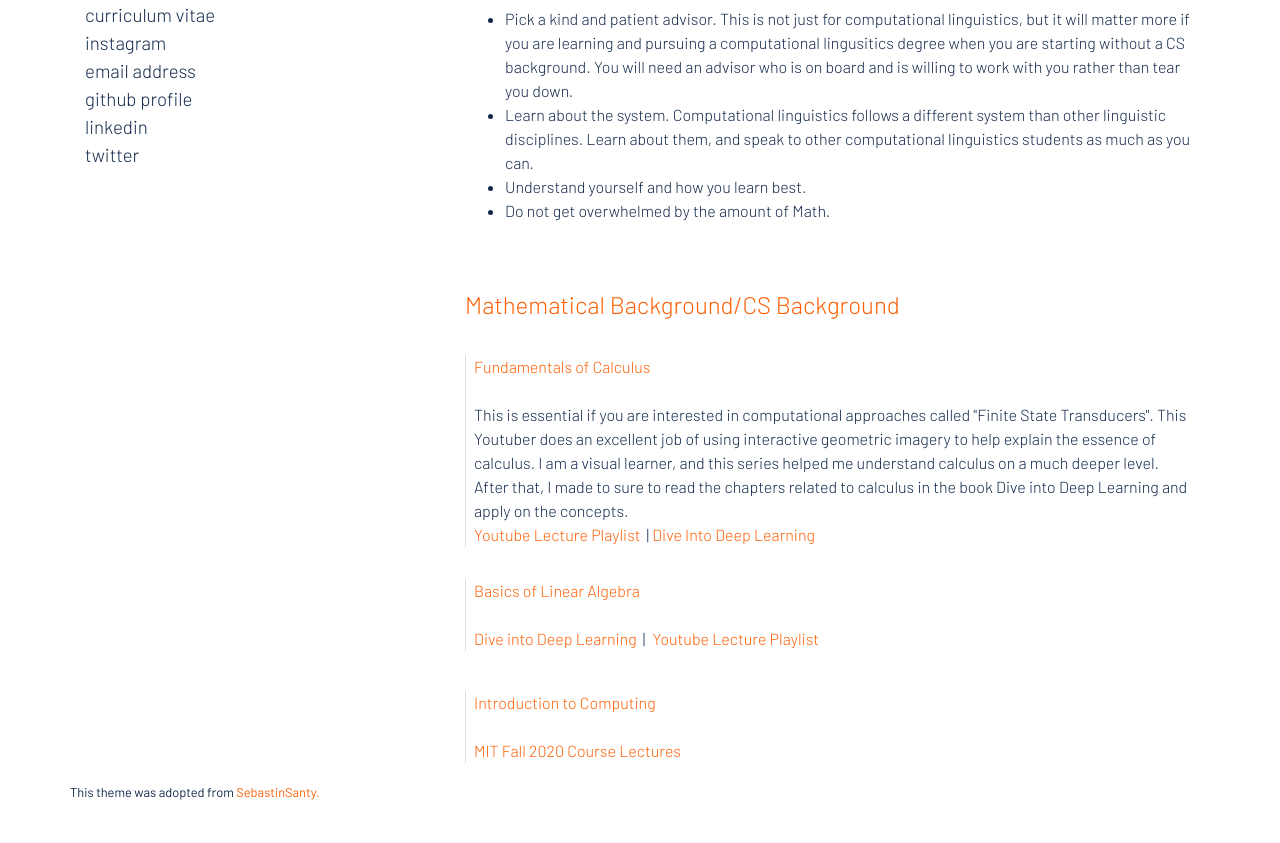
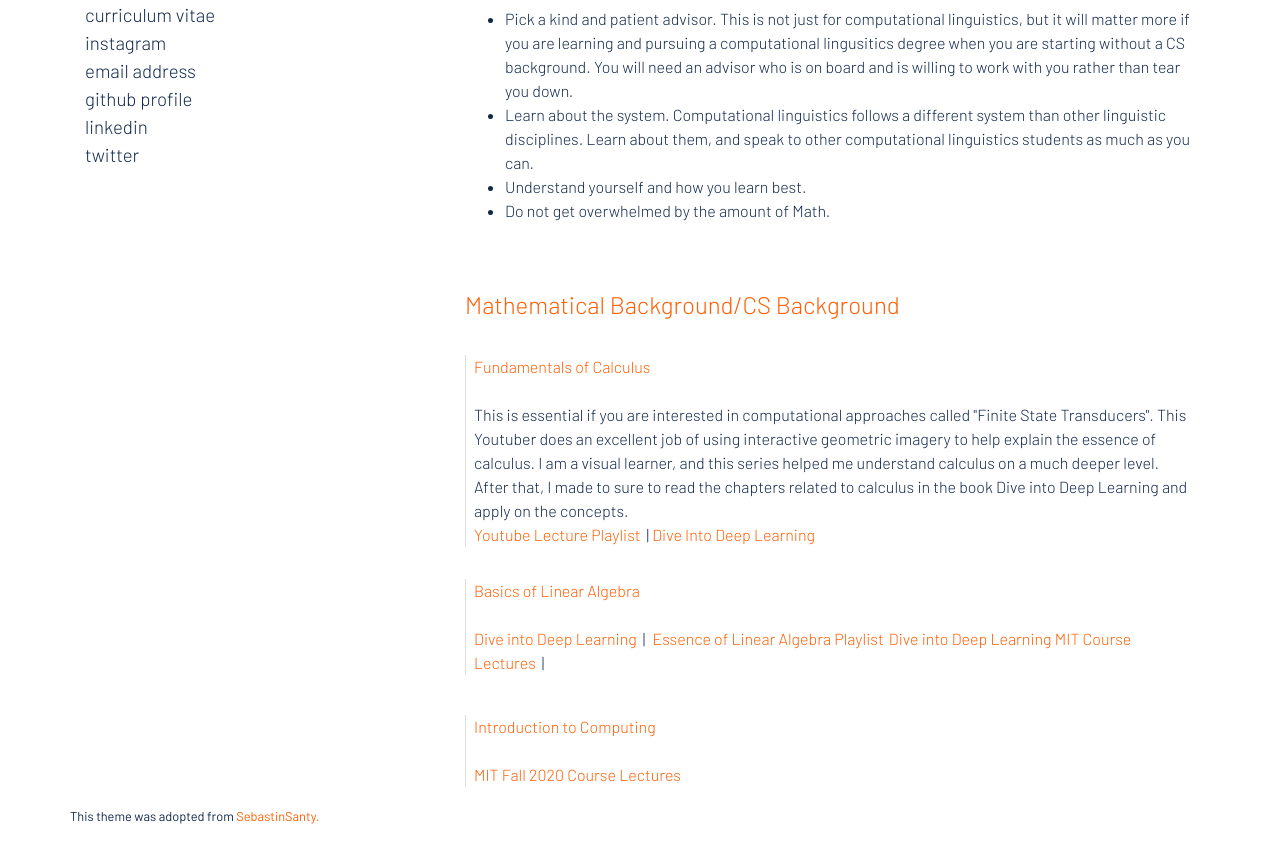
Before and after one commit to maimm2/CompLingResources, a plain HTML site: page index.html in a window 1280 px wide. Shown: the part 477-1320 px from the top of the page. Before the commit the page ends 1296 px from the top, so only its background shows below. Drawn offline with nearby package versions, Linux system fonts and the light colour scheme.

Commit message:
Update index.html

```diff
--- a/index.html
+++ b/index.html
@@ -108,7 +108,8 @@
                      <span class="conf"></span><br>
 
                      <a class="tag" href="https://d2l.ai/chapter_preliminaries/linear-algebra.html" target="_blank">Dive into Deep Learning</a><span class="tagsep">|</span>
-                     <a class="tag" href="https://youtube.com/playlist?list=PLZHQObOWTQDPD3MizzM2xVFitgF8hE_ab" target="_blank">Youtube Lecture Playlist</a>
+                     <a class="tag" href="https://youtube.com/playlist?list=PLZHQObOWTQDPD3MizzM2xVFitgF8hE_ab" target="_blank">Essence of Linear Algebra Playlist</a>
+		     <a class="tag" href="https://www.youtube.com/watch?v=QDX-1M5Nj7s&t=425" target="_blank">Dive into Deep Learning MIT Course Lectures</a><span class="tagsep">|</span>
                  </p>
 
  		 </p>
```
